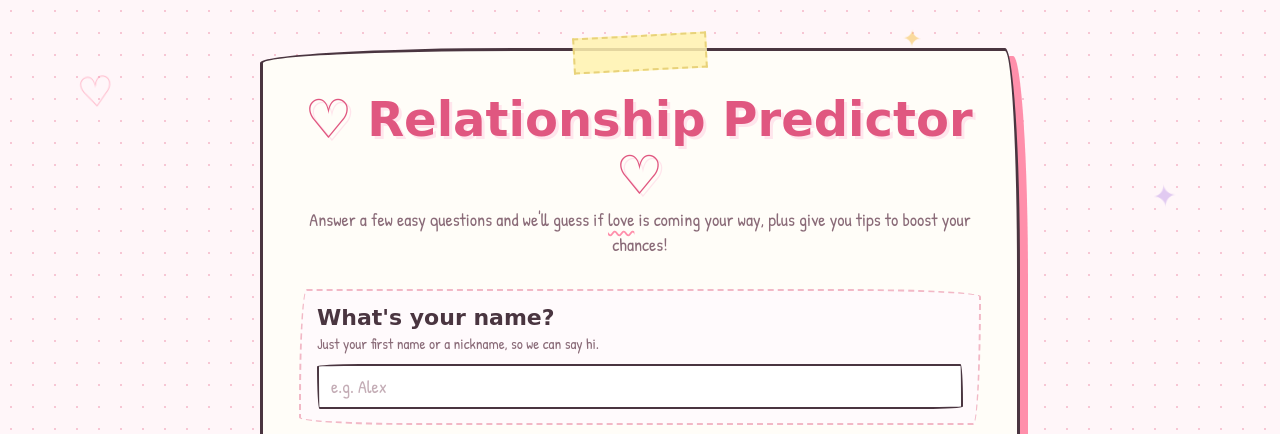
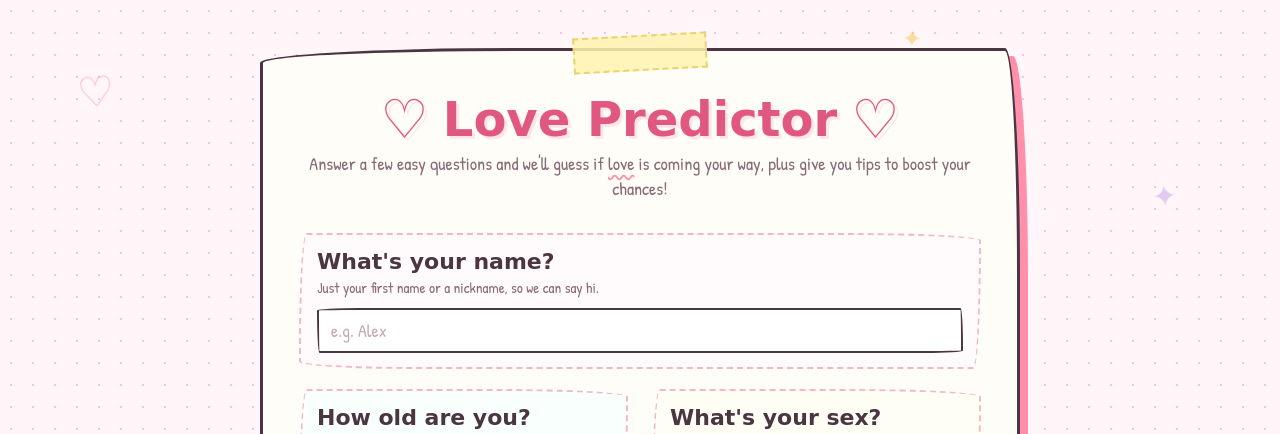
Before and after one commit to p1tp3t3/Love-Predictor, a Flask app: page / in a window 1280 px wide. Shown: the top 434 px of the page. Run offline with Flask 3, Linux system fonts and the light colour scheme; some web fonts are replaced.

Commit message:
new commit

```diff
--- a/templates/index.html
+++ b/templates/index.html
@@ -3,7 +3,7 @@
 <head>
     <meta charset="UTF-8">
     <meta name="viewport" content="width=device-width, initial-scale=1.0">
-    <title>Relationship Predictor</title>
+    <title>Love Predictor</title>
 {% include '_styles.html' %}
 </head>
 <body>
@@ -17,7 +17,7 @@
     </div>
 
     <div class="card">
-        <h1><span class="heart">&#9825;</span> Relationship Predictor <span class="heart">&#9825;</span></h1>
+        <h1><span class="heart">&#9825;</span> Love Predictor <span class="heart">&#9825;</span></h1>
         <p class="subtitle">Answer a few easy questions and we'll guess if <u>love</u> is coming your way, plus give you tips to boost your chances!</p>
 
         <form id="predict-form">
--- a/templates/result.html
+++ b/templates/result.html
@@ -3,7 +3,7 @@
 <head>
     <meta charset="UTF-8">
     <meta name="viewport" content="width=device-width, initial-scale=1.0">
-    <title>Your Love Forecast - Relationship Predictor</title>
+    <title>Your Love Forecast - Love Predictor</title>
 {% include '_styles.html' %}
 </head>
 <body>
```
Also changed, not shown: README.md, 1 other file.
